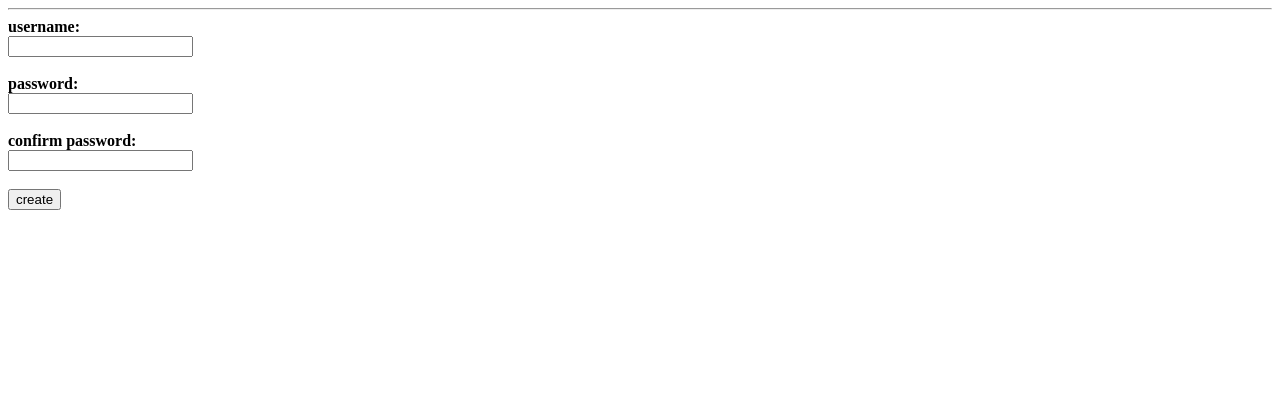
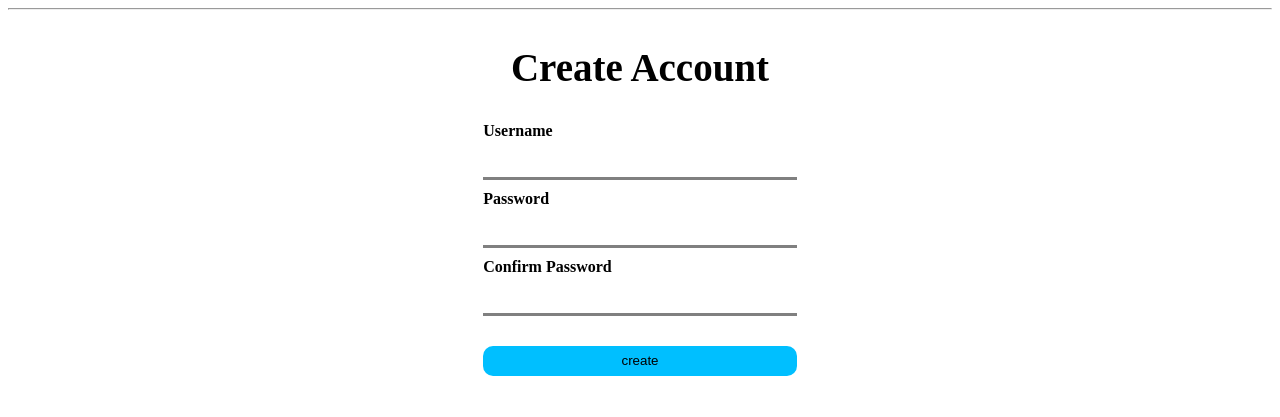
Before and after one commit to aadohert/CS3141-R01-team-4, a PHP site: page /createAccount.php in a window 1280 px wide. Shown: the part 72-489 px from the top of the page. Run offline with PHP 8.4, Linux system fonts and the light colour scheme.

Commit message:
create account revamp
create account remodeled

```diff
--- a/createAccount.php
+++ b/createAccount.php
@@ -55,23 +55,27 @@
 
         ?>
 
-        <form method="post" action="createAccount.php">
-
-        <label for="username"><strong>username:<br> </strong></label>
-        <input type="text" id="username" name="username">
-        <br> <br>
-
-        <label for="password"><strong>password:<br> </strong></label>
-        <input type="password" id="password1" name="password1">
-        <br> <br>
-
-        <label for="password2"><strong>confirm password:<br> </strong></label>
-        <input type="password" id="password2" name="password2">
-        <br> <br>
-
-        <input type="submit" name="create" value="create">
-
-
+        <div class="wrap-login-container">
+                    <div class="login-container">
+                        <form method="post" action="createAccount.php">
+                            <span class="login-title"><strong>Create Account</strong></span>
+                            <div class="login-input">
+                                <label for="username" class="login-input-label"><strong>Username</strong></label>
+                                <input type="text" id="username" name="username" class="login-input-field" autocomplete="off">
+                            </div>
+                            <div class="login-input">
+                                <label for="password" class="login-input-label"><strong>Password</strong></label>
+                                <input type="password" id="password1" name="password1" class="login-input-field" autocomplete="off">
+                            </div>
+                            <div class="login-input">
+                                <label for="password2" class="login-input-label"><strong>Confirm Password</strong></label>
+                                <input type="password" id="password2" name="password2" class="login-input-field" autocomplete="off">
+                            </div>
+                            <div class="login-button-div">
+                                <input type="submit" name="create" value="create" class="login-button">
+                            </div>
+                    </div>
+                </div>
         </form>
 
         <script src="jsfunc.js"></script>
```
Also changed, not shown: login.php (indentation only).
